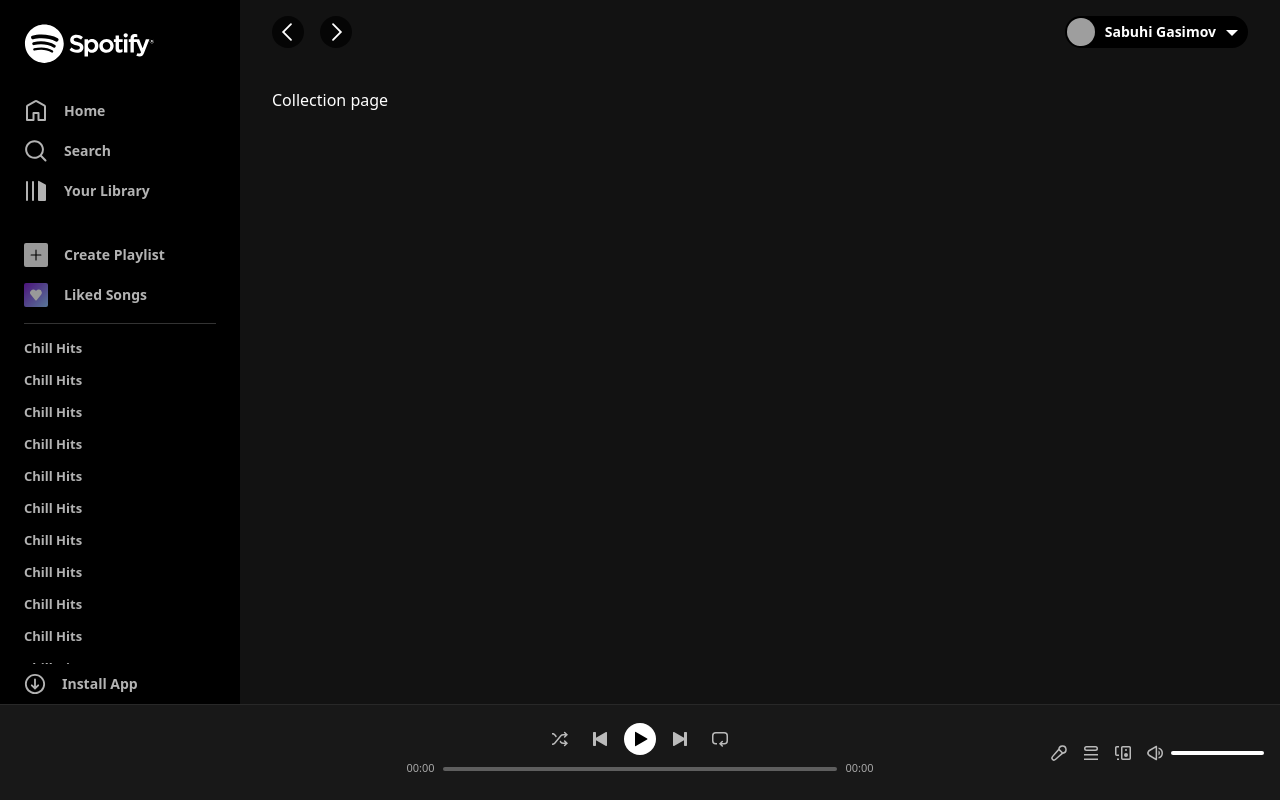
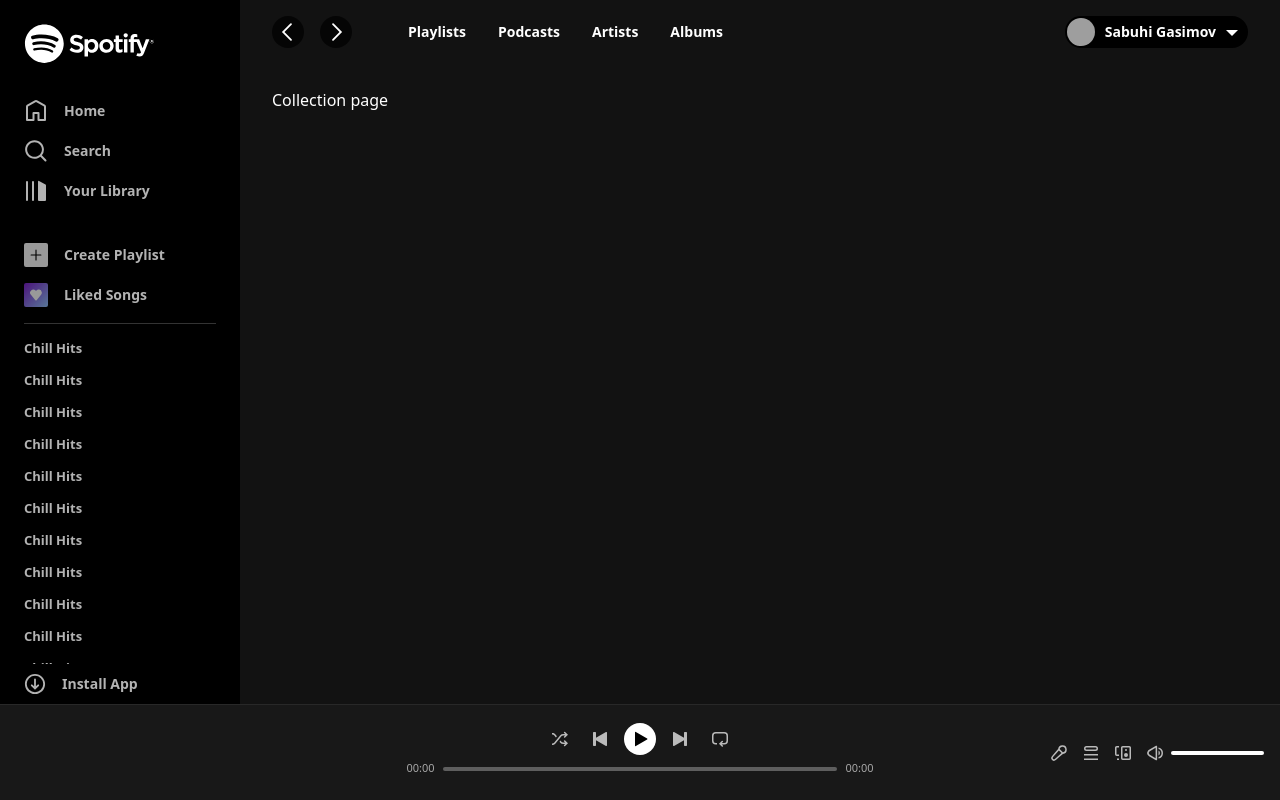
Before and after one commit to Sabuhi0/react-tailwind-spotify-clone, a React (Vite) app: page /collection in a window 1280 px wide. Built offline with nearby package versions, Linux system fonts and the light colour scheme; grey boxes are pictures that could not be loaded.

Commit message:
Update Tob Bar Menu

```diff
--- a/src/components/Navbar/TopBarMenu/index.jsx
+++ b/src/components/Navbar/TopBarMenu/index.jsx
@@ -1,8 +1,18 @@
 import React from 'react'
+import { NavLink } from 'react-router-dom'
 
 const TopBarMenu = () => {
   return (
-    <></>
+    <div className='mr-auto pl-6'>
+      <nav className=''>
+        <ul className='flex items-center'>
+          <li><NavLink to={''} className='hover:bg-[#333] px-4 py-2 inline-block rounded-[4px] text-sm font-bold'>Playlists</NavLink></li>
+          <li><NavLink to={''} className='hover:bg-[#333] px-4 py-2 inline-block rounded-[4px] text-sm font-bold'>Podcasts</NavLink></li>
+          <li><NavLink to={''} className='hover:bg-[#333] px-4 py-2 inline-block rounded-[4px] text-sm font-bold'>Artists</NavLink></li>
+          <li><NavLink to={''} className='hover:bg-[#333] px-4 py-2 inline-block rounded-[4px] text-sm font-bold'>Albums</NavLink></li>
+        </ul>
+      </nav>
+    </div>
   )
 }
 
```
